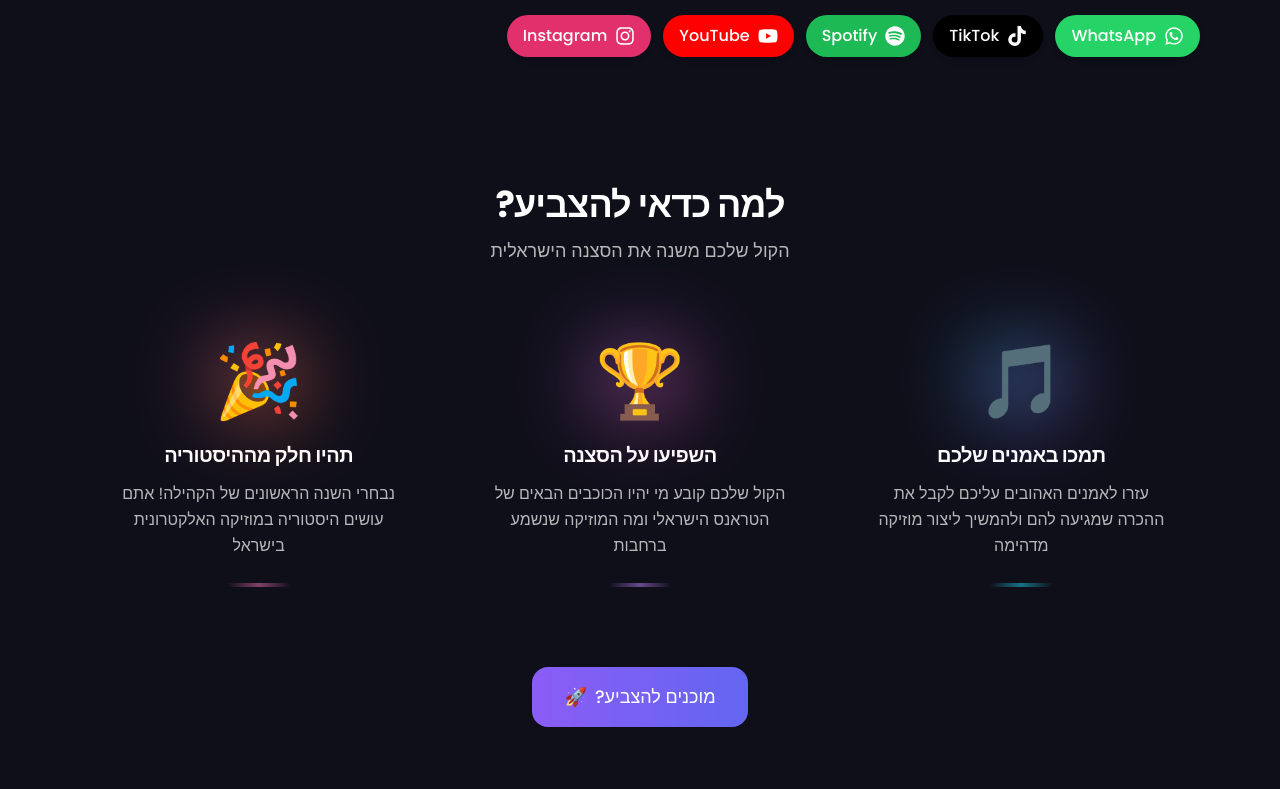
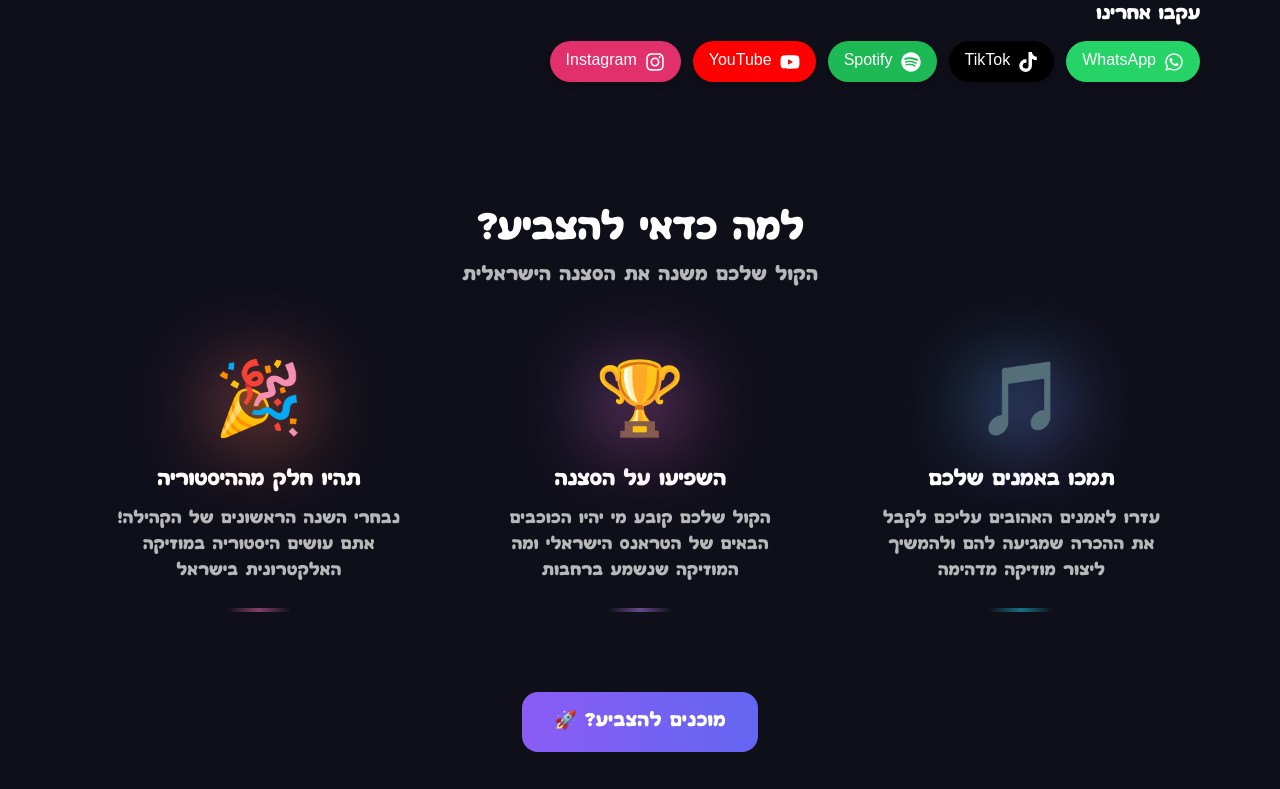
Before and after one commit to ShadowBoxer39/Trance-Awards, a Next.js app: page /vote in a window 1280 px wide. Shown: the part 1223-2012 px from the top of the page. Built offline with nearby package versions, Linux system fonts and the light colour scheme; no server answers.

Commit message:
Update theme.css

```diff
--- a/styles/theme.css
+++ b/styles/theme.css
@@ -1,7 +1,6 @@
 /* styles/theme.css - MATURE PROFESSIONAL DESIGN */
 
-/* Import modern, young font */
-@import url('https://fonts.googleapis.com/css2?family=Poppins:wght@300;400;500;600;700&display=swap');
+
 
 /* Dark sophisticated background */
 .trance-backdrop {
@@ -26,7 +25,7 @@
   color: #ffffff;
   font-weight: 500;
   transition: all 0.2s ease;
-  font-family: 'Poppins', sans-serif;
+
 }
 
 .btn-primary:hover {
@@ -41,7 +40,7 @@
   font-weight: 500;
   transition: all 0.2s ease;
   backdrop-filter: blur(8px);
-  font-family: 'Poppins', sans-serif;
+
 }
 
 .btn-secondary:hover {
@@ -55,16 +54,14 @@
   -webkit-background-clip: text;
   background-clip: text;
   color: transparent;
-  font-family: 'Poppins', sans-serif;
+
 }
 
 /* Better text hierarchy - Poppins everywhere */
-* {
-  font-family: 'Poppins', -apple-system, BlinkMacSystemFont, 'Segoe UI', sans-serif;
-}
+
 
 body {
-  font-family: 'Poppins', -apple-system, BlinkMacSystemFont, 'Segoe UI', sans-serif;
+
   font-size: 16px;
   line-height: 1.6;
   color: #d1d5db;
@@ -73,23 +70,13 @@ body {
 }
 
 h1, h2, h3, h4, h5, h6 {
-  font-family: 'Poppins', -apple-system, BlinkMacSystemFont, 'Segoe UI', sans-serif;
+
   font-weight: 600;
   line-height: 1.3;
   letter-spacing: -0.025em;
 }
 
-a, button, input, select, textarea {
-  font-family: 'Poppins', -apple-system, BlinkMacSystemFont, 'Segoe UI', sans-serif;
-}
 
-nav {
-  font-family: 'Poppins', sans-serif;
-}
-
-nav * {
-  font-family: 'Poppins', sans-serif;
-}
 
 /* Clean line clamp */
 .line-clamp-2 {
```
